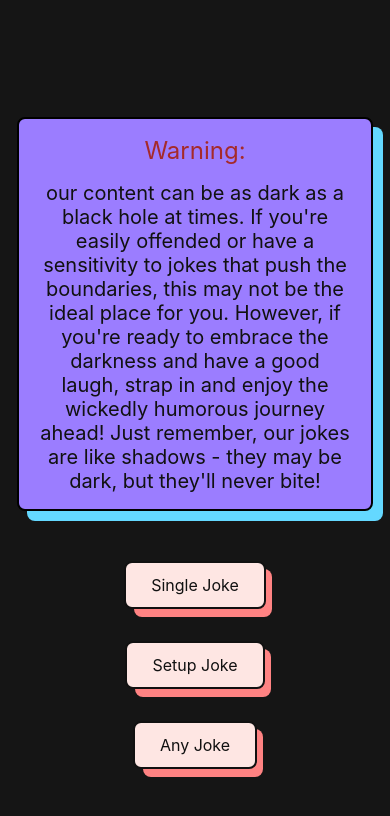
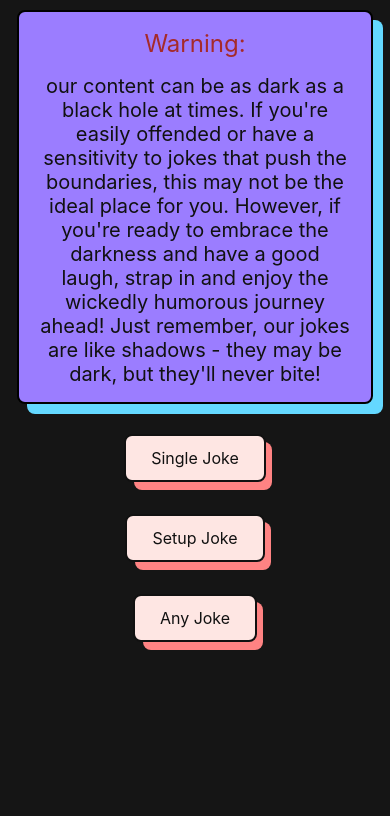
Before and after one commit to soshubh/Gag, a plain HTML site: page index.htm in a window 390 px wide. Drawn offline with Linux system fonts and the light colour scheme.

Commit message:
Update styles.css

```diff
--- a/styles.css
+++ b/styles.css
@@ -7,9 +7,9 @@
 body {
     font-family: 'Roboto', sans-serif;
     background: #151515;
-    height: 100vh;
+    /* height: 100vh; */
     display: flex;
-    /* flex-direction: column; */
+    flex-direction: column;
     justify-content: center;
     align-items: center;
 }
@@ -123,7 +123,9 @@ body {
     #jokeContainer {
         height: 350px;
         /* width: 200px; */
-        margin: 50px 30px;
+        margin: 10px 40px;
+        margin-top: -30px;
+        margin-bottom: 30px;
 
     }
 
```
